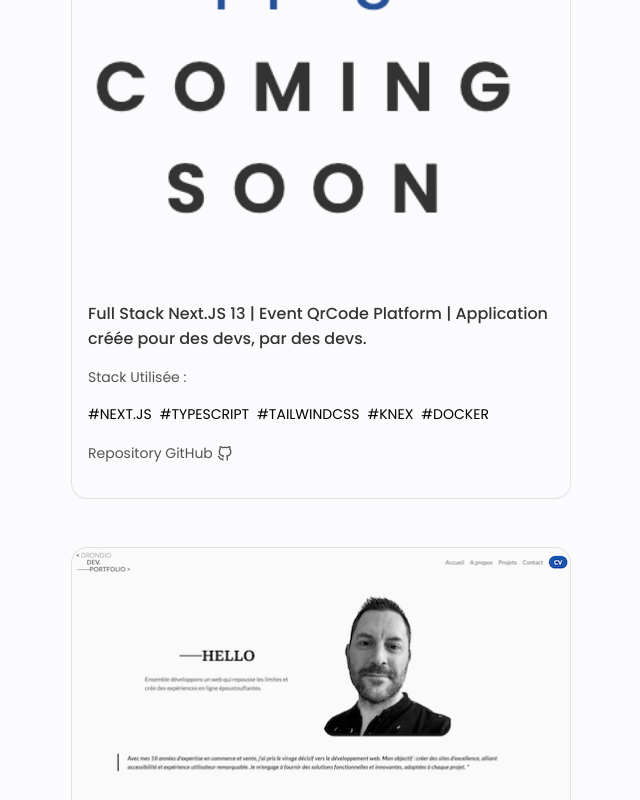
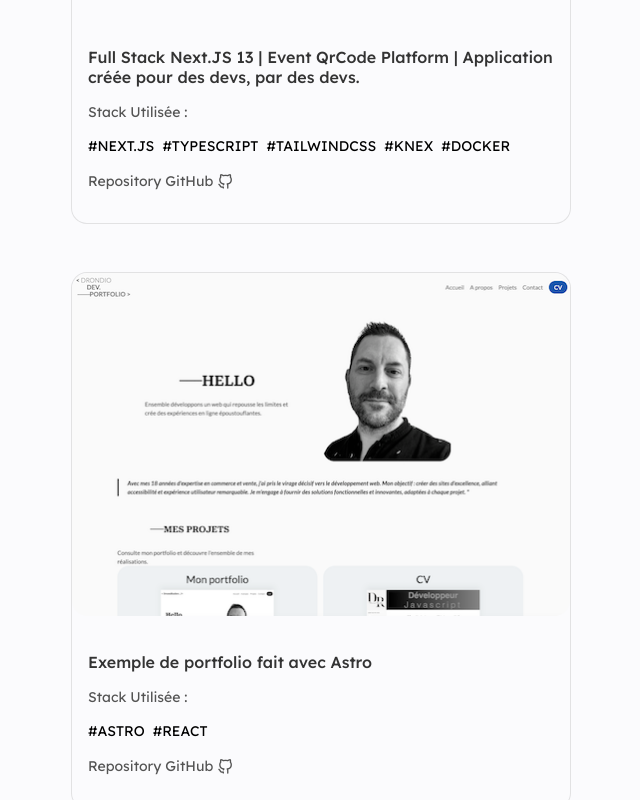
Before and after one commit to drondiodev/React-Portfolio, a React (Vite) app: page / in a window 1280 px wide. Shown: the part 3020-3820 px from the top of the page, without its empty margins (319-959 px from the left). Built offline with nearby package versions, Linux system fonts and the light colour scheme.

Commit message:
amélioration de l'accesssibilité

```diff
--- a/src/App.css
+++ b/src/App.css
@@ -1,7 +1,5 @@
 /*=============== GOOGLE FONTS ===============*/
-@import url("https://fonts.googleapis.com/css2?family=Poppins:wght@400;500;600&display=swap");
-
-
+@import url('https://fonts.googleapis.com/css2?family=Lexend:wght@400;500;600&display=swap');
 
 /*=============== VARIABLES CSS ===============*/
 :root {
@@ -23,8 +21,8 @@
 
 
   /*========== Font and typography ==========*/
-  --body-font: "Poppins",
-    sans-serif;
+  /* --body-font: "Poppins",sans-serif; */
+  --body-font: "Lexend", sans-serif;
 
   /*.5rem = 8px | 1rem = 16px ...*/
   --big-font-size: 3.5rem;
--- a/src/components/contact/Contact.jsx
+++ b/src/components/contact/Contact.jsx
@@ -20,32 +20,20 @@ const Contact = () => {
         <section className="contact section" id="contact">
         <h2 className="section__title">Contactez-moi</h2>
         <span className="section__subtitle">Vous avez une question, un projet ?</span>
-
         <div className="contact__container container grid">
             <div className="contact__content">
                 <div className="contact__info">
                     <div className="contact__card">
                     <i className="bx bx-mail-send contact__card-icon"></i>
-
                     <h3 className="contact__card-title">Mail</h3>
                     <span aria-label="adresse email" alt="drondiodev@icloud.com" className="contact__card-data">
                     drondiodev@icloud.com
                     </span>
-
-                    <a
-                        href="mailto:drondiodev@icloud.com" title="m'envoyer un mail"
-                        className="contact__button" target="_blank" rel="noreferrer"
-                    >
-
+                    <a href="mailto:drondiodev@icloud.com" title="m'envoyer un mail"
+                        className="contact__button" target="_blank" rel="noreferrer">
                     </a>
                     </div>
                 </div>
-
-
-
-
-
-
             <h3 className="contact__title">Que puis-je faire pour vous ?</h3>
             <form ref={form} onSubmit={sendEmail} className="contact__form">
                 <div className="contact__form-div">
@@ -56,6 +44,7 @@ const Contact = () => {
                         name="name"
                         className="contact__form-input"
                         placeholder="Entrez votre nom"
+                        autoComplete="Entrez votre nom"
                         required
                     />
                 </div>
@@ -67,10 +56,10 @@ const Contact = () => {
                         name="email"
                         className="contact__form-input"
                         placeholder="Entrez votre adresse e-mail"
+                        autoComplete="Entrez votre adresse e-mail"
                         required
                     />
                 </div>
-
                 <div className="contact__form-div contact__form-area">
                   <label htmlFor="message" className="contact__form-tag">Message (obligatoire)</label>
                     <textarea
@@ -80,6 +69,7 @@ const Contact = () => {
                         rows="10"
                         className="contact__form-input"
                         placeholder="Entrez votre message ici"
+                        autoComplete="ntrez votre message ici"
                         required
                     ></textarea>
                 </div>
--- a/src/components/footer/Footer.jsx
+++ b/src/components/footer/Footer.jsx
@@ -5,8 +5,8 @@ const Footer = () => {
     return (
         <footer role="contentinfo" className="footer">
         <div className="footer__container container">
-                <h1 className="footer__title"><span>&lt;</span> Drondiodev. /<span>&gt;</span></h1>
-                <h4 className="footer__title">Développeur Javascript</h4>
+                <h2 className="footer__title"><span>&lt;</span> Drondiodev. /<span>&gt;</span></h2>
+                <h3 className="footer__title">Développeur Javascript</h3>
             <ul className="footer__list">
             <li>
                 <a href="#about" className="footer__link">
--- a/src/components/work/WorkItems.jsx
+++ b/src/components/work/WorkItems.jsx
@@ -1,22 +1,33 @@
 /* eslint-disable react/jsx-key */
 /* eslint-disable react/prop-types */
-import React from 'react';
 
-const WorkItems = ({item}) => {
+const WorkItems = ({ item }) => {
+
   return (
     <div className="work__card" key={item.id}>
       <img src={item.image} alt="" className="work__image" />
+
       <div className="work__content">
         <h3 className="work__title">{item.title}</h3>
         <p className="work__subtitle">{item.subtitle}</p>
+
         <div className="work__tech">
-          {(item.technos).map((stack) => {
+          {item.technos.map((stack, index ) => {
             return (
-            <p className="work__tech-item">{stack.stack}</p>)
+              <p key={index} className="work__tech-item">{stack.stack}</p>
+            )
           })}
         </div>
-        <a href={item.repo} target="_blank" title="page github associé" className="work__button" rel="noreferrer">
-          Repository GitHub <i className="uil uil-github-alt work__button-icon" alt="repository github"></i>
+
+        <a
+          href={item.repo}
+          target="_blank"
+          title="page github associé"
+          className="work__button"
+          rel="noreferrer"
+        >
+          Repository GitHub
+          <i className="uil uil-github-alt work__button-icon" alt="repository github"></i>
         </a>
       </div>
     </div>
```
Also changed, not shown: src/components/contact/contact.css (indentation only). Lines whose indentation alone changed are shown as unchanged.
